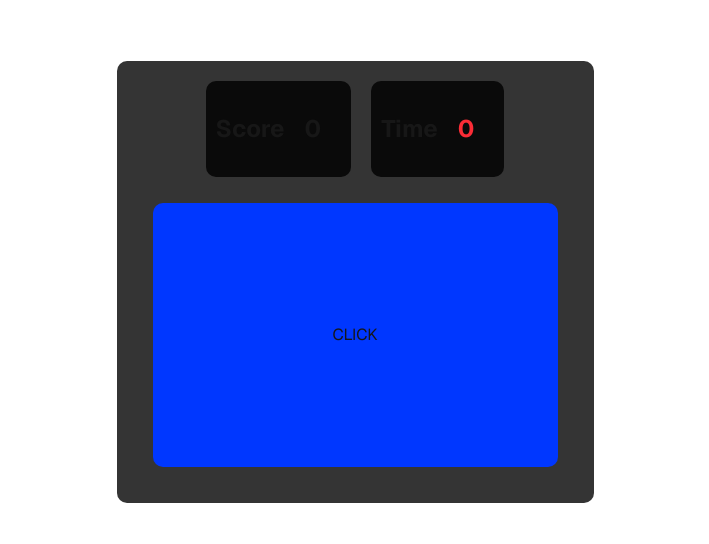
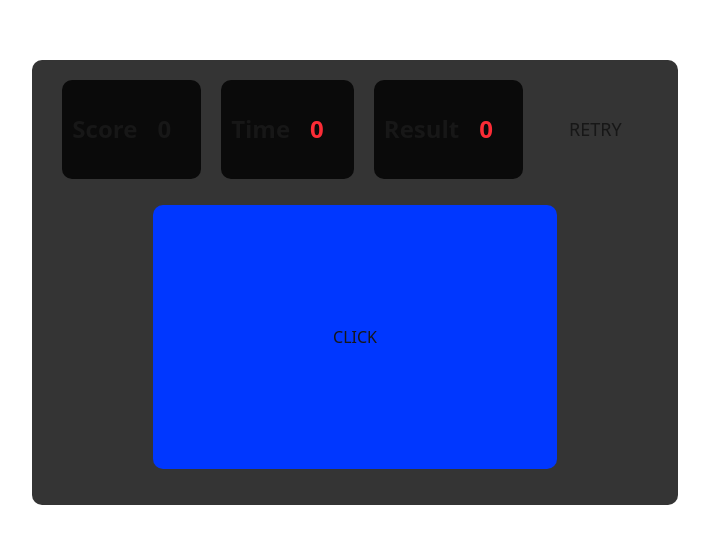
Before and after one commit to ismet0950/CPS-TEST-APP, a Next.js app: page / in a window 1280 px wide. Shown: the part 118-662 px from the top of the page, without its empty margins (285-994 px from the left). Built offline with nearby package versions, Linux system fonts and the light colour scheme.

Commit message:
CPS-TEST v1.0.4

```diff
--- a/src/app/components/Button.tsx
+++ b/src/app/components/Button.tsx
@@ -6,6 +6,7 @@ const Button = () => {
     const [buttonValue, setButtonValue] = useState(0);
     const [time, setTime] = useState(0);
     const [isRunning, setIsRunning] = useState(false);
+    const [result, setResult] = useState(0);
 
     useEffect(() => {
 
@@ -15,11 +16,18 @@ const Button = () => {
             const timer = setInterval(() => {
                 setTime(prev => prev + 1)
             }, 1000);
+
+            return () => clearInterval(timer);
         }
+
     }, [isRunning]);
 
     if (time == 10) {
         console.log("Time is 10, resetting button value and stopping timer.");
+
+        const score = buttonValue;
+        setResult(score);
+        console.log("Final Score:", score);
 
         setIsRunning(false);
         setTime(0);
@@ -31,6 +39,14 @@ const Button = () => {
             <div className="data-label">
                 <div className="score-panel"><span>Score</span><span className='m-5 text-white-500'>{buttonValue}</span></div>
                 <div className="time-panel"><span>Time</span><span className='m-5 text-red-500'>{time}</span></div>
+                <div className="result-panel"><span>Result</span><span className='m-5 text-red-500'>{result}</span></div>
+                <button
+                    onClick={() => {
+                        setButtonValue(buttonValue + 1);
+                        setIsRunning(true)
+                    }}
+                    className="m-4 p-5 retry-button border-none"
+                >RETRY</button>
             </div>
             <div className="button-section">
                 <button
--- a/src/app/globals.css
+++ b/src/app/globals.css
@@ -4,13 +4,6 @@
   --background: #ffffff;
   --foreground: #171717;
   /* --foreground: #d09595; */
-}
-
-@theme inline {
-  --color-background: var(--background);
-  --color-foreground: var(--foreground);
-  --font-sans: var(--font-geist-sans);
-  --font-mono: var(--font-geist-mono);
 }
 
 @media (prefers-color-scheme: dark) {
@@ -33,6 +26,19 @@ main {
 }
 
 .score-panel {
+  font-size: 24px;
+  font-weight: bold;
+  margin-bottom: 20px;
+  background: #0a0a0a;
+  border-radius: 10px;
+  display: flex;
+  justify-content: center;
+  align-items: center;
+  padding: 10px;
+  margin: 0 10px !important;
+}
+
+.result-panel {
   font-size: 24px;
   font-weight: bold;
   margin-bottom: 20px;
@@ -87,3 +93,11 @@ h1 {
     background-color: #0037ff9d;
   }
 }
+
+.retry-button {
+  &:hover {
+    text-decoration: underline;
+    cursor: pointer;
+    color: green !important;
+  }
+}
```
